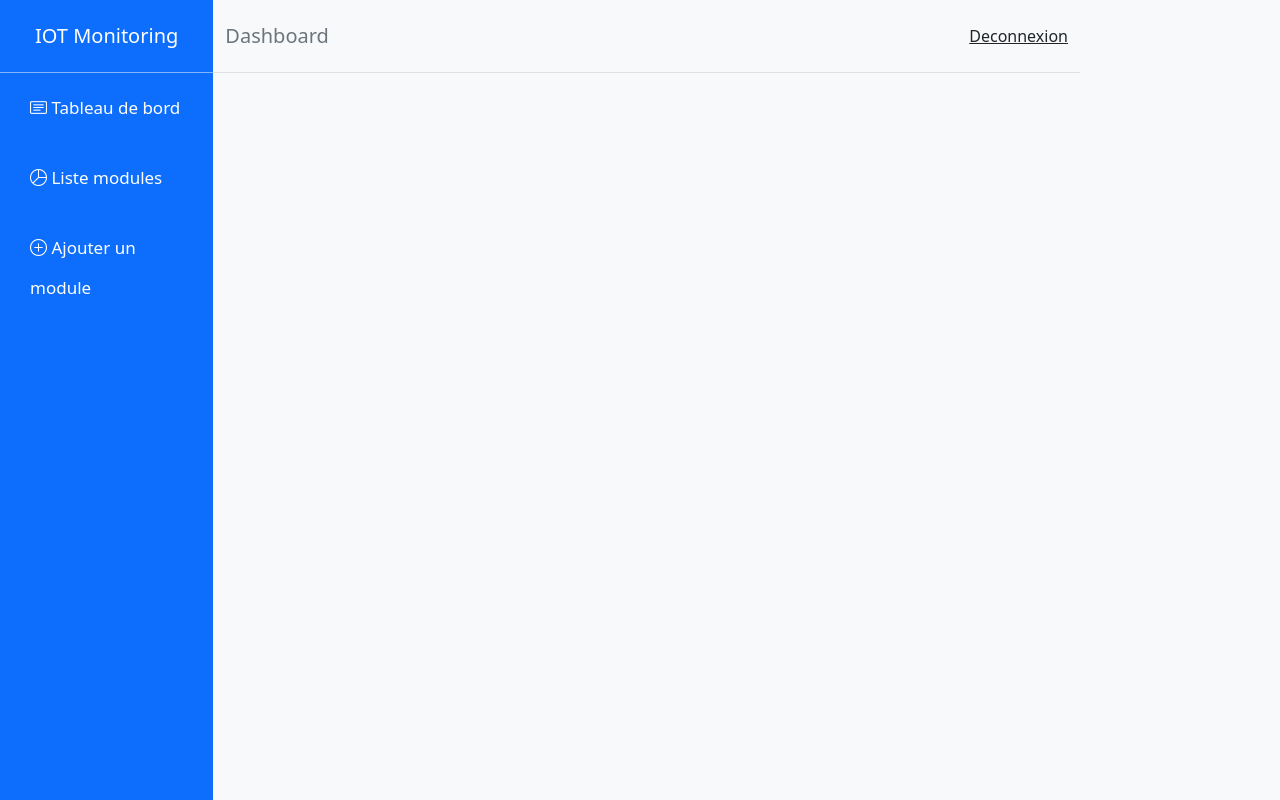
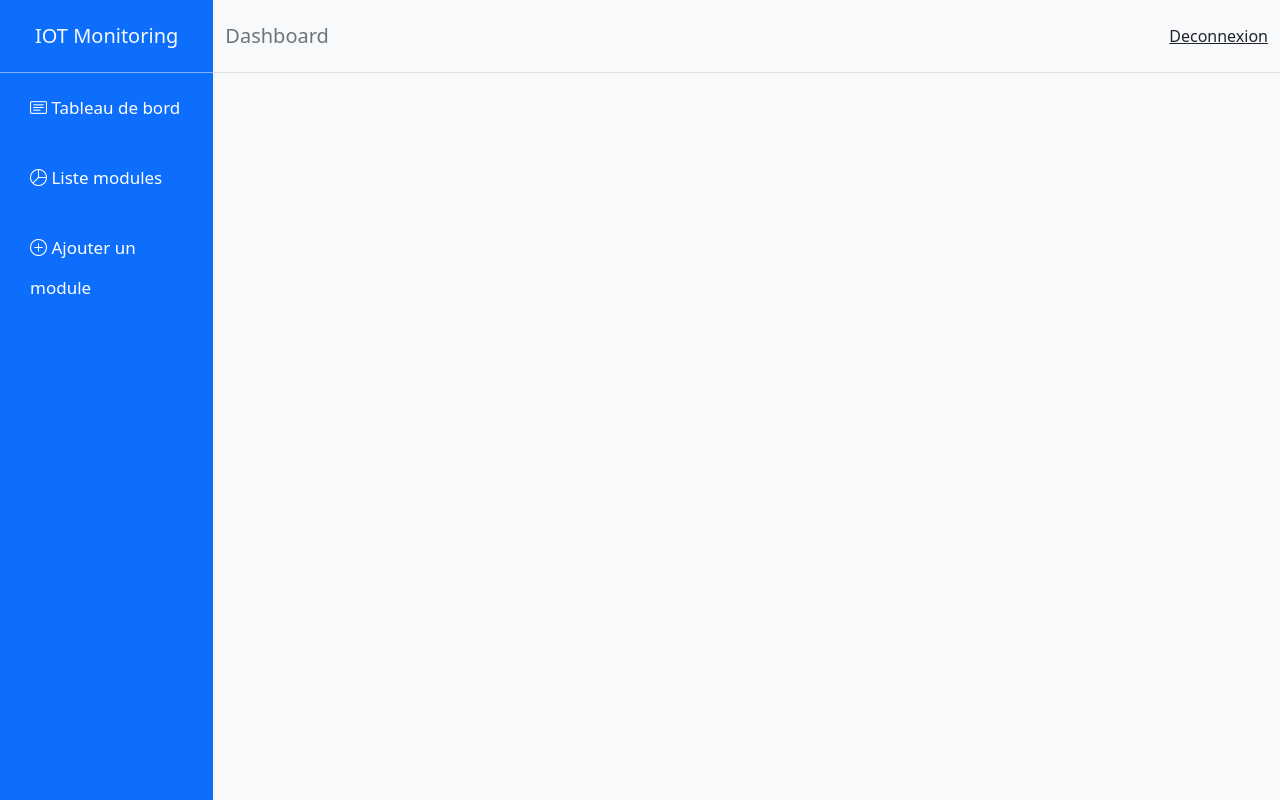
Before and after one commit to NicolasSegond/project-monitoring, a PHP site: page /projet-monitoring/vues/dashboard.php in a window 1280 px wide. Run offline with PHP 8.4, Linux system fonts and the light colour scheme; some libraries are stand-ins or nearby versions.

Commit message:
size, color changes

```diff
--- a/assets/css/dashboard.css
+++ b/assets/css/dashboard.css
@@ -1,13 +1,3 @@
-html, body {
-    max-height: 170vh;
-    min-height: 100vh;
-}
-
-.sidebar {
-    color: #fff;
-    height: 100vh;
-}
-
 .sidebar .nav-link {
     color: #fff;
 }
@@ -251,13 +241,3 @@ html, body {
         padding: 40px 15px 15px 15px;
     }
 }
-
-.static {
-    position: fixed;
-    z-index: 999;
-}
-
-.fix-in-right {
-    position: absolute;
-    right: 0;
-}
--- a/vues/dashboard.php
+++ b/vues/dashboard.php
@@ -18,9 +18,9 @@
     <div class="container-fluid">
         <div class="row">
             <!-- Sidebar -->
-            <div class="col-md-2 sidebar p-0 bg-primary static">
+            <div class="col-md-2 sidebar p-0 bg-primary position-fixed h-100">
                 <div class="d-flex justify-content-center align-items-center p-4 border-bottom border-light border-opacity-50">
-                    <h5 class="mb-0">IOT Monitoring</h5>
+                    <h5 class="mb-0 text-light">IOT Monitoring</h5>
                 </div>
                 <ul class="nav flex-column">
                     <li class="nav-item">
@@ -39,8 +39,8 @@
             </div>
 
             <!-- Contenu principal -->
-            <div class="col-md-10 content p-0 h-auto fix-in-right">
-                <nav class="navbar navbar-expand-lg bg-light" style="height: 73px; border-bottom: 1px solid rgba(0,0,0,.1);">
+            <div class="col-md-10 content p-0 h-100 position-absolute end-0">
+                <nav class="navbar navbar-expand-lg bg-light w-100" style="height: 73px; border-bottom: 1px solid rgba(0,0,0,.1);">
                     <div class="container-fluid d-flex justify-content-center align-items-center">
                         <span class="fs-5 text-secondary">Dashboard</span>
                         <div class="collapse navbar-collapse d-flex justify-content-end" id="navbarCollapse">
```
